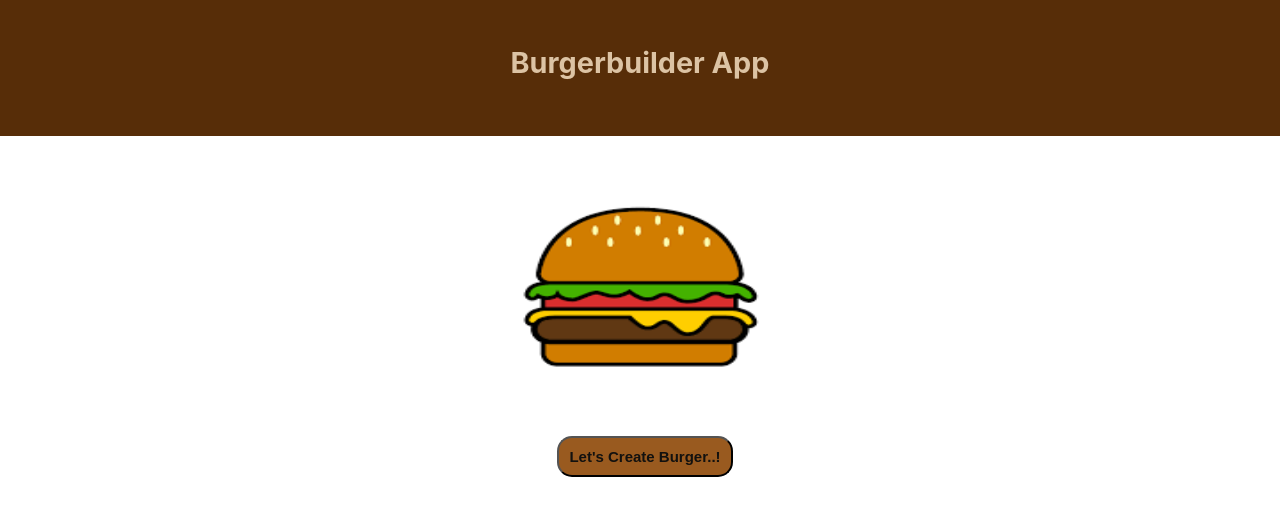
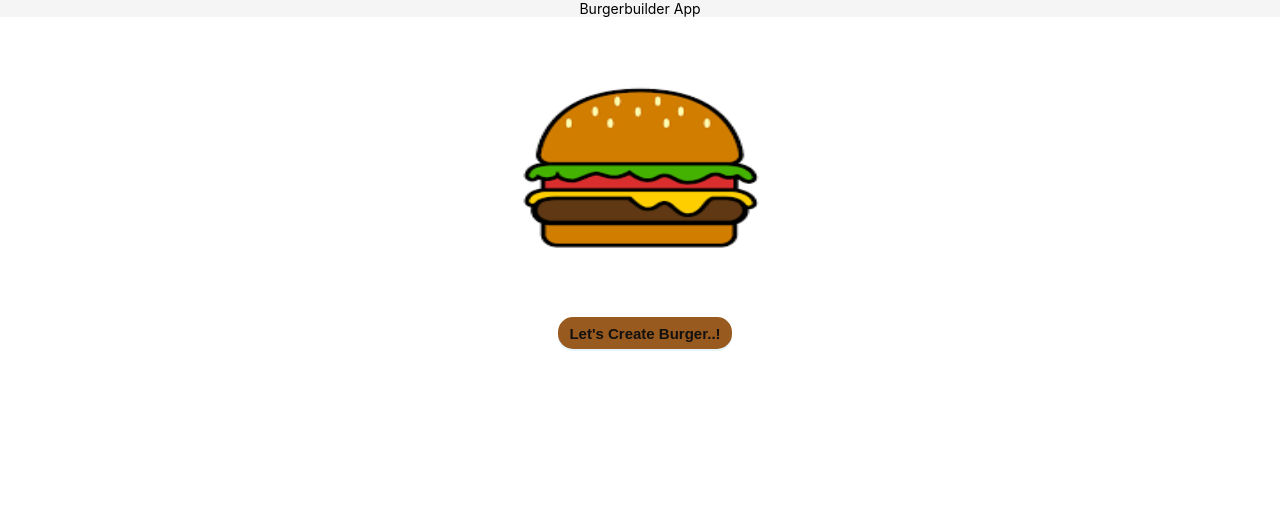
Before and after one commit to Priyav2001/Burger-Builder-App, a React (Create React App) app: page / in a window 1280 px wide. Shown: the top 516 px of the page. Built offline with nearby package versions, Linux system fonts and the light colour scheme.

Commit message:
Update Navbar.tsx

```diff
--- a/src/components/Navbar.tsx
+++ b/src/components/Navbar.tsx
@@ -1,6 +1,8 @@
 import React from "react";
+import { Layout } from 'antd';
 import { useNavigate } from 'react-router-dom';
 import Logoimg from "./logo";
+import { Button } from 'antd';
 import './Navbar.css'
 function Navbar(){
     const navigate = useNavigate();
@@ -11,16 +13,16 @@ function Navbar(){
       };
       return (
         <>
-        <nav className="navbar">
-            <h1 className="text">Burgerbuilder App</h1>
-        </nav>
+        <Layout className="layout">Burgerbuilder App
+        </Layout>
+
+
         <div className="centerimg">
             <Logoimg/>
         </div>
 
         <div className="Burger">
-            <button className="button1" onClick={navigateToBurgerbuilder}>Let's Create Burger..!</button>
-
+            <Button type="primary" style={{alignItems:'center'}}className="button1" onClick={navigateToBurgerbuilder}>Let's Create Burger..!</Button>
         </div>
         </>
 
```
